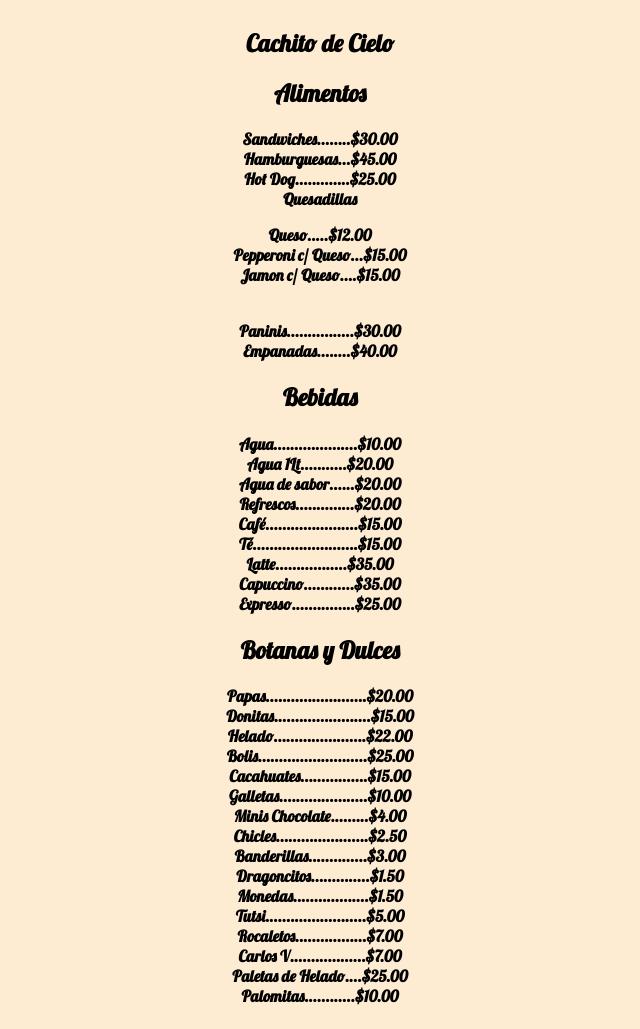
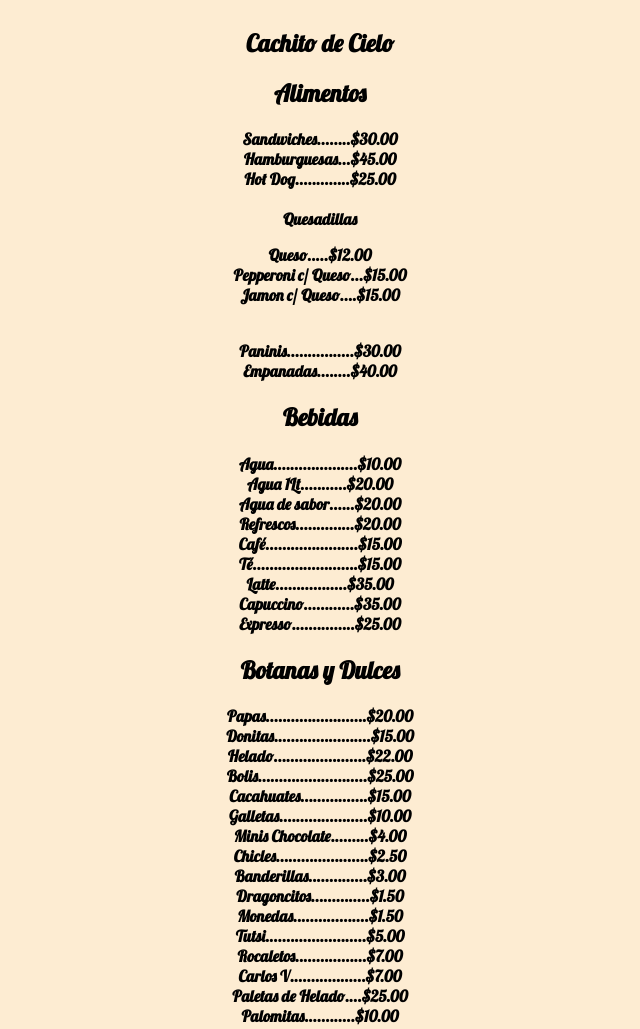
Before and after one commit to aldyl/webcafeteria, a plain HTML site: page index.html in a window 1280 px wide. Shown: the whole page, without its empty margins (320-960 px from the left). Drawn offline with Linux system fonts and the light colour scheme.

Commit message:
menu down

```diff
--- a/index.html
+++ b/index.html
@@ -26,7 +26,7 @@
               <div>
                   <h1 class="u-font-lobster">Cachito de Cielo</h1>
                   <h2 class="u-font-lobster">Alimentos</h2>
-                  <h4 class="u-font-lobster">Sandwiches........$30.00<br>Hamburguesas...$45.00<br>Hot Dog.............$25.00<br>Quesadillas<br><p class="Lobster">Queso.....$12.00<br>Pepperoni c/ Queso...$15.00<br>Jamon c/ Queso....$15.00</p><br>Paninis................$30.00<br>Empanadas........$40.00
+                  <h4 class="u-font-lobster">Sandwiches........$30.00<br>Hamburguesas...$45.00<br>Hot Dog.............$25.00<br><br>Quesadillas<br><p class="Lobster">Queso.....$12.00<br>Pepperoni c/ Queso...$15.00<br>Jamon c/ Queso....$15.00</p><br>Paninis................$30.00<br>Empanadas........$40.00
                   </h4>
                   <h2 class="u-font-lobster">Bebidas</h2>
                   <h4 class="u-font-lobster">Agua....................$10.00<br>Agua 1Lt...........$20.00<br>Agua de sabor......$20.00<br>Refrescos..............$20.00<br>Café......................$15.00<br>Té.........................$15.00<br>Latte.................$35.00<br>Capuccino............$35.00<br>Expresso...............$25.00
```
